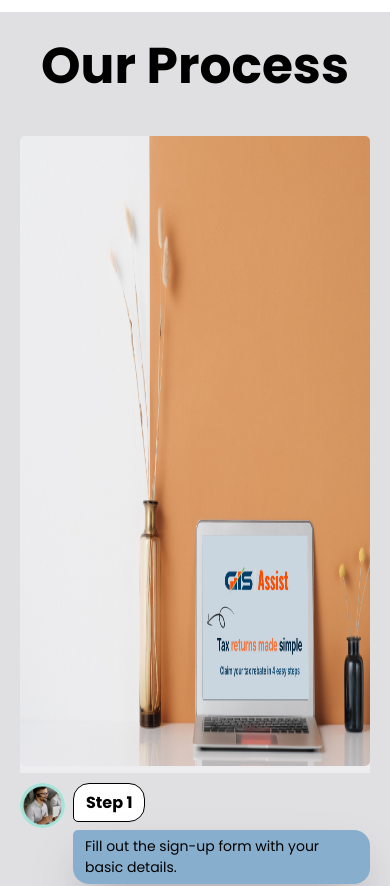
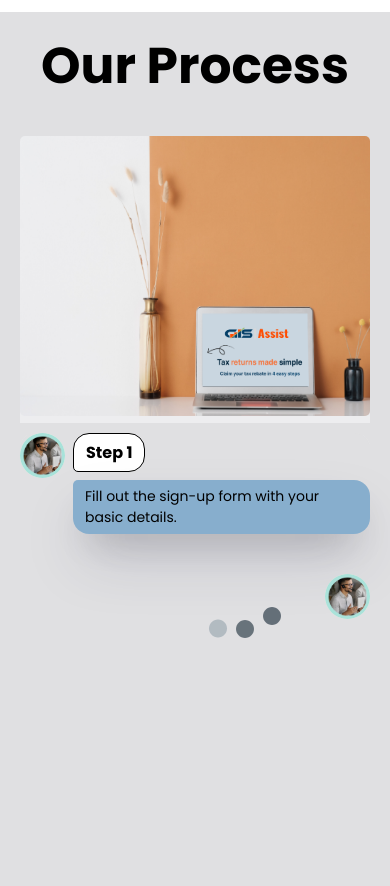
Before and after one commit to gurpreet1999/cisassit, a React (Create React App) app: page /self-assesment in a window 390 px wide. Shown: the part 1140-2026 px from the top of the page. Built offline with nearby package versions, Linux system fonts and the light colour scheme.

Commit message:
first commit

```diff
--- a/src/pages/SelfAssesment/SelfAssesment.scss
+++ b/src/pages/SelfAssesment/SelfAssesment.scss
@@ -498,8 +498,9 @@
 
                     order: 1;
                     img{
-                        aspect-ratio: 1 / 1.8;
+
                         border-radius: 5px;
+                        height: 280px;
                     }
                  }
 
```
